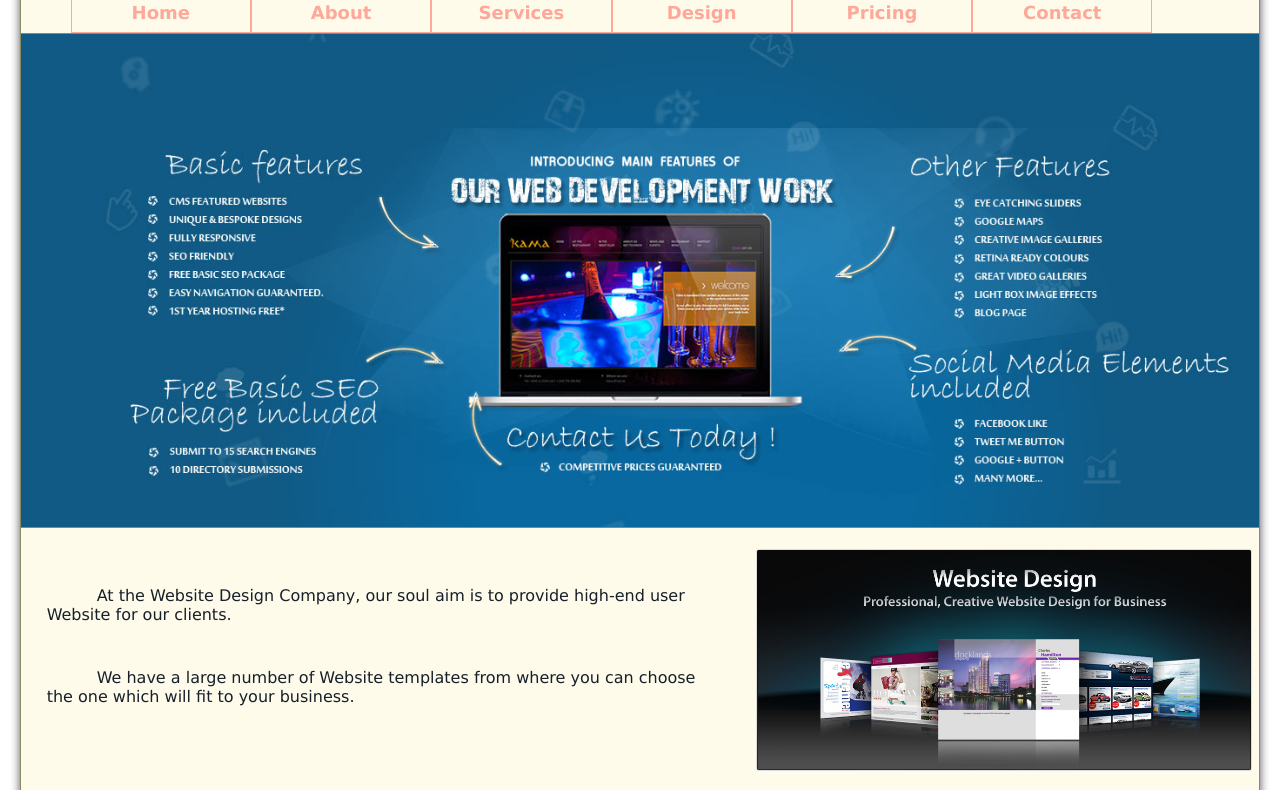
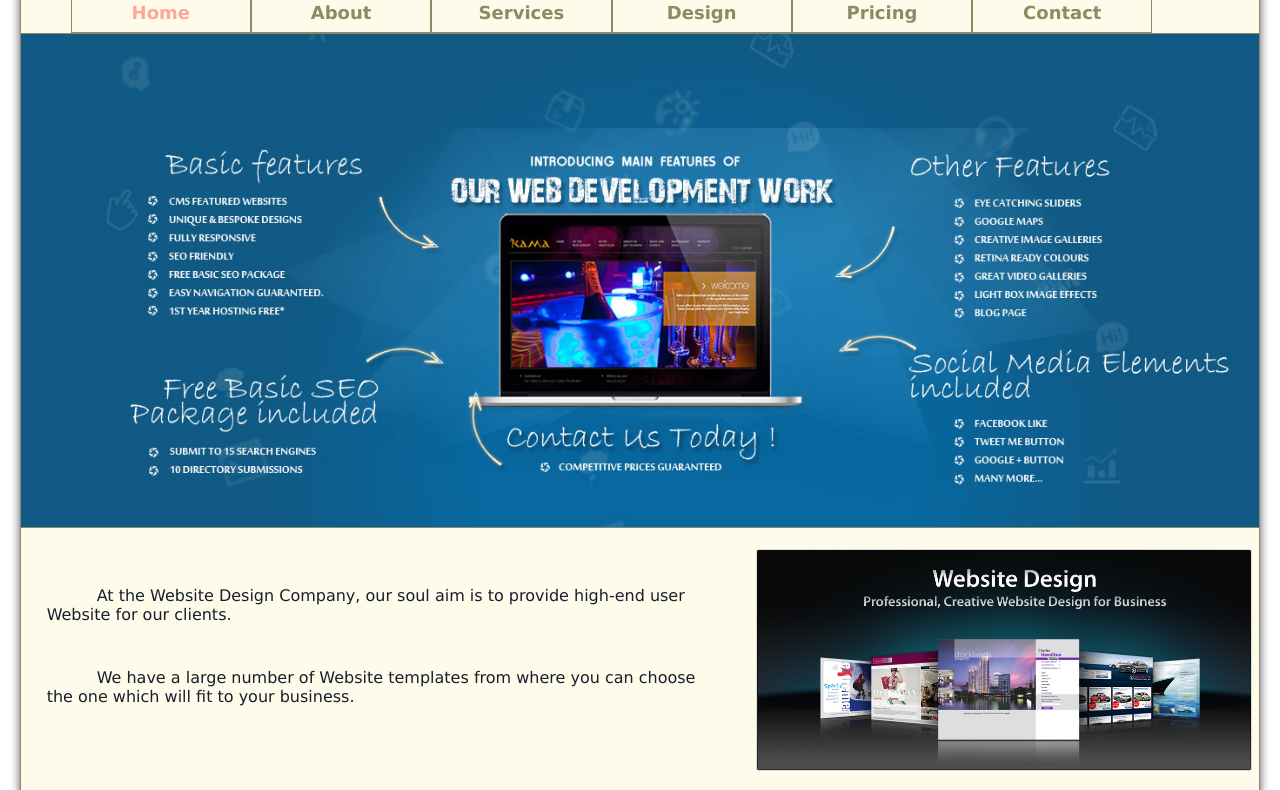
Before and after one commit to shubham-sr/Tutorial-site, a plain HTML site: page index.html in a window 1280 px wide. Shown: the part 273-1063 px from the top of the page. Drawn offline with Linux system fonts and the light colour scheme.

Commit message:
Update index.html

```diff
--- a/index.html
+++ b/index.html
@@ -59,7 +59,7 @@ nav ul {
 }
 nav ul li {
   float: left;
-  border: 1px solid	#ffa899;
+  border: 1px solid	#878E63;
   width: 15%;
 }
 nav ul li a {
@@ -68,7 +68,7 @@ nav ul li a {
   padding: 5% 12%;
   font-weight: bold;
   font-size: 18px;
-  color: 	#ffa899;
+  color: 	#878E63;
   text-decoration: none;
   text-align: center;
 }
```
